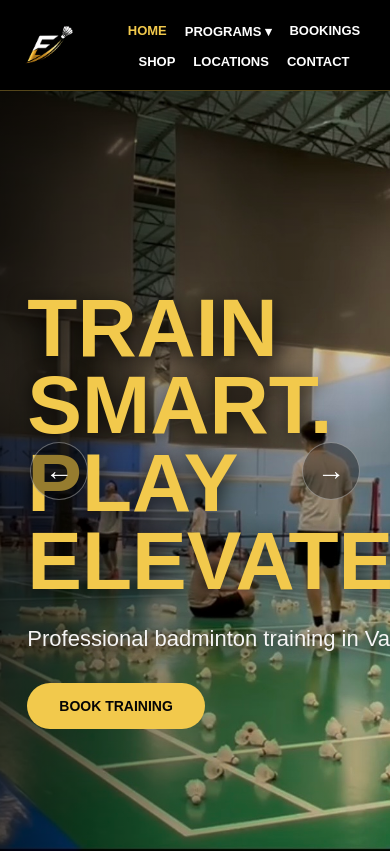
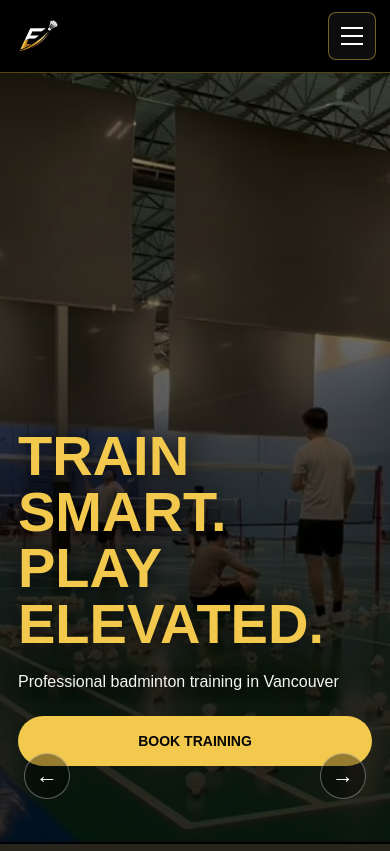
Before and after one commit to Gu20040801/Elevate-Badminton, a Flask app: page / in a window 390 px wide. Run offline with Flask 3, Linux system fonts and the light colour scheme.

Commit message:
Add mobile navigation and responsive layout

```diff
--- a/static/style.css
+++ b/static/style.css
@@ -18,6 +18,11 @@ nav{
     position:sticky;
     top:0;
     z-index:1000;
+}
+
+.nav-toggle,
+.nav-menu-button{
+    display:none;
 }
 
 .nav-links{
@@ -986,23 +991,148 @@ body.modal-open{
 
 @media (max-width:900px){
     nav{
-        gap:22px;
-        padding:16px 20px;
+        justify-content:space-between;
+        gap:18px;
+        padding:14px 18px;
     }
 
     .brand img{
-        height:58px;
+        height:54px;
+    }
+
+    .nav-menu-button{
+        width:46px;
+        height:46px;
+        display:grid;
+        place-content:center;
+        gap:6px;
+        border:1px solid rgba(242,201,76,0.45);
+        border-radius:8px;
+        background:#0d0d0d;
+        cursor:pointer;
+    }
+
+    .nav-menu-button span{
+        display:block;
+        width:22px;
+        height:2px;
+        background:white;
+        transition:transform 0.25s, opacity 0.25s;
     }
 
     .nav-links{
-        flex-wrap:wrap;
-        justify-content:center;
-        gap:14px 0;
+        position:absolute;
+        top:100%;
+        left:0;
+        right:0;
+        display:none;
+        flex-direction:column;
+        align-items:stretch;
+        gap:0;
+        padding:10px 18px 18px;
+        border-bottom:1px solid rgba(242,201,76,0.28);
+        background:rgba(0,0,0,0.97);
+        box-shadow:0 26px 60px rgba(0,0,0,0.45);
     }
 
-    .nav-links a{
-        margin-left:18px;
+    .nav-toggle:checked ~ .nav-menu-button span:nth-child(1){
+        transform:translateY(8px) rotate(45deg);
+    }
+
+    .nav-toggle:checked ~ .nav-menu-button span:nth-child(2){
+        opacity:0;
+    }
+
+    .nav-toggle:checked ~ .nav-menu-button span:nth-child(3){
+        transform:translateY(-8px) rotate(-45deg);
+    }
+
+    .nav-toggle:checked ~ .nav-links{
+        display:flex;
+    }
+
+    .nav-links a,
+    .dropdown-title{
+        margin:0;
+        padding:15px 4px;
+        border-bottom:1px solid rgba(255,255,255,0.1);
+        font-size:14px;
+        text-align:left;
+    }
+
+    .dropdown{
+        display:grid;
+    }
+
+    .dropdown-menu{
+        position:static;
+        display:grid;
+        width:auto;
+        margin:0 0 8px 14px;
+        border:0;
+        border-radius:0;
+        background:transparent;
+        box-shadow:none;
+    }
+
+    .dropdown-menu a{
+        padding:10px 4px;
+        color:#d7d7d7;
         font-size:13px;
+    }
+
+    .dropdown:hover .dropdown-menu{
+        display:grid;
+    }
+
+    .hero{
+        min-height:640px;
+        height:calc(100svh - 83px);
+    }
+
+    .hero::after{
+        background:linear-gradient(180deg, rgba(0,0,0,0.38) 0%, rgba(0,0,0,0.82) 78%);
+    }
+
+    .hero-overlay{
+        left:24px;
+        right:24px;
+        bottom:82px;
+        max-width:none;
+    }
+
+    .hero-overlay h2{
+        font-size:clamp(44px, 13vw, 68px);
+        line-height:1;
+        margin-bottom:18px;
+    }
+
+    .hero-overlay p{
+        max-width:420px;
+        font-size:18px;
+        margin-bottom:22px;
+    }
+
+    #hero-btn{
+        min-height:50px;
+        padding:0 24px;
+    }
+
+    .left,
+    .right{
+        top:auto;
+        bottom:22px;
+        width:46px;
+        height:46px;
+        font-size:22px;
+    }
+
+    .left{
+        left:24px;
+    }
+
+    .right{
+        right:24px;
     }
 
     .programs-hero{
@@ -1086,6 +1216,10 @@ body.modal-open{
         min-height:220px;
     }
 
+    .booking-actions{
+        align-items:stretch;
+    }
+
     .lesson-policy{
         padding-top:64px;
     }
@@ -1138,6 +1272,37 @@ body.modal-open{
 }
 
 @media (max-width:560px){
+    nav{
+        padding:12px 14px;
+    }
+
+    .brand img{
+        height:48px;
+    }
+
+    .hero{
+        min-height:560px;
+        height:calc(100svh - 73px);
+    }
+
+    .hero-overlay{
+        left:18px;
+        right:18px;
+        bottom:78px;
+    }
+
+    .hero-overlay h2{
+        font-size:clamp(40px, 15vw, 56px);
+    }
+
+    .hero-overlay p{
+        font-size:16px;
+    }
+
+    #hero-btn{
+        width:100%;
+    }
+
     .programs-hero h1{
         font-size:40px;
     }
@@ -1164,8 +1329,31 @@ body.modal-open{
         gap:14px;
     }
 
+    .booking-reply-note{
+        font-size:16px;
+    }
+
+    .booking-phone{
+        grid-template-columns:1fr;
+    }
+
+    .booking-phone .booking-phone-prefix{
+        min-height:42px;
+        justify-content:center;
+        border-right:0;
+        border-bottom:1px solid rgba(5,5,5,0.15);
+    }
+
     .contact-message{
         padding:24px 18px;
+    }
+
+    .shop-card-copy{
+        padding:16px;
+    }
+
+    .shop-order{
+        width:100%;
     }
 
     .location-details{
--- a/templates/index.html
+++ b/templates/index.html
@@ -25,6 +25,13 @@
         <div class="brand">
             <img src="{{ url_for('static', filename='logo1.png') }}" alt="Logo">
         </div>
+
+        <input class="nav-toggle" type="checkbox" id="nav-toggle">
+        <label class="nav-menu-button" for="nav-toggle" aria-label="Open navigation">
+            <span></span>
+            <span></span>
+            <span></span>
+        </label>
 
         <div class="nav-links">
             <a href="/" class="active">Home</a>
```
Also changed, not shown: templates/bookings.html (+7 -0 lines), templates/contact.html (+7 -0 lines), templates/locations.html (+7 -0 lines), templates/programs.html (+7 -0 lines), templates/shop.html (+7 -0 lines).
